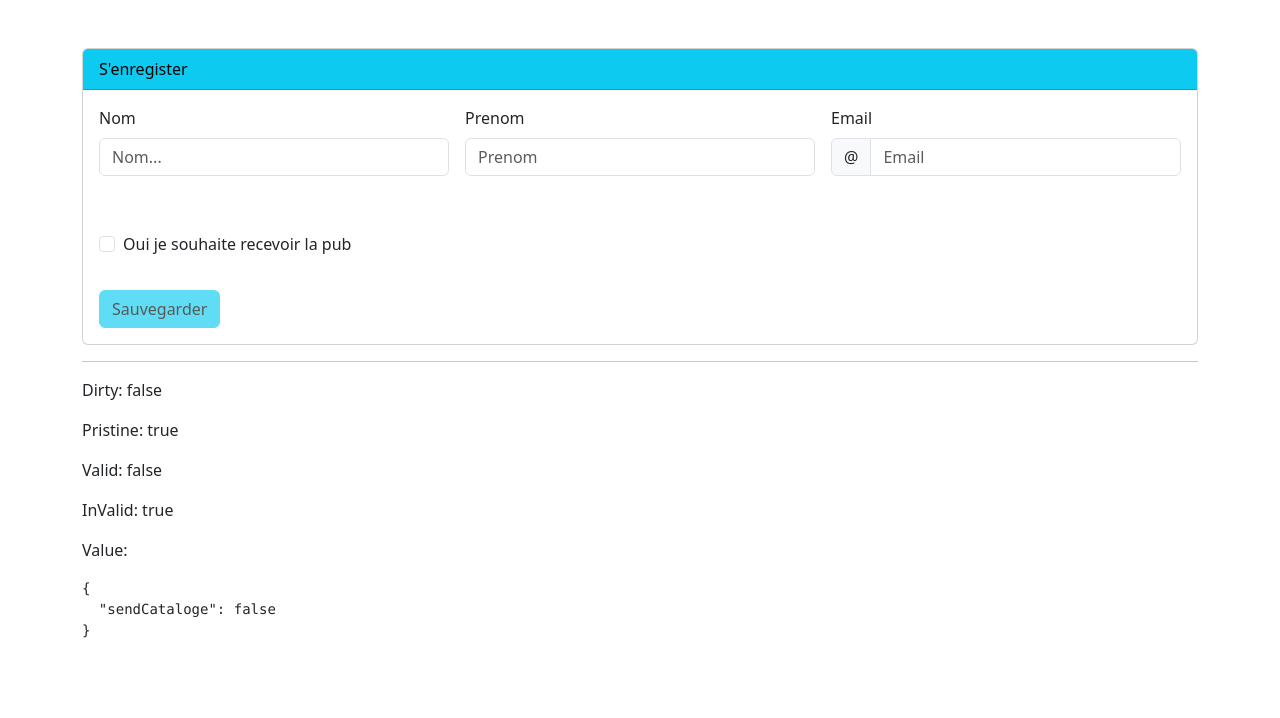
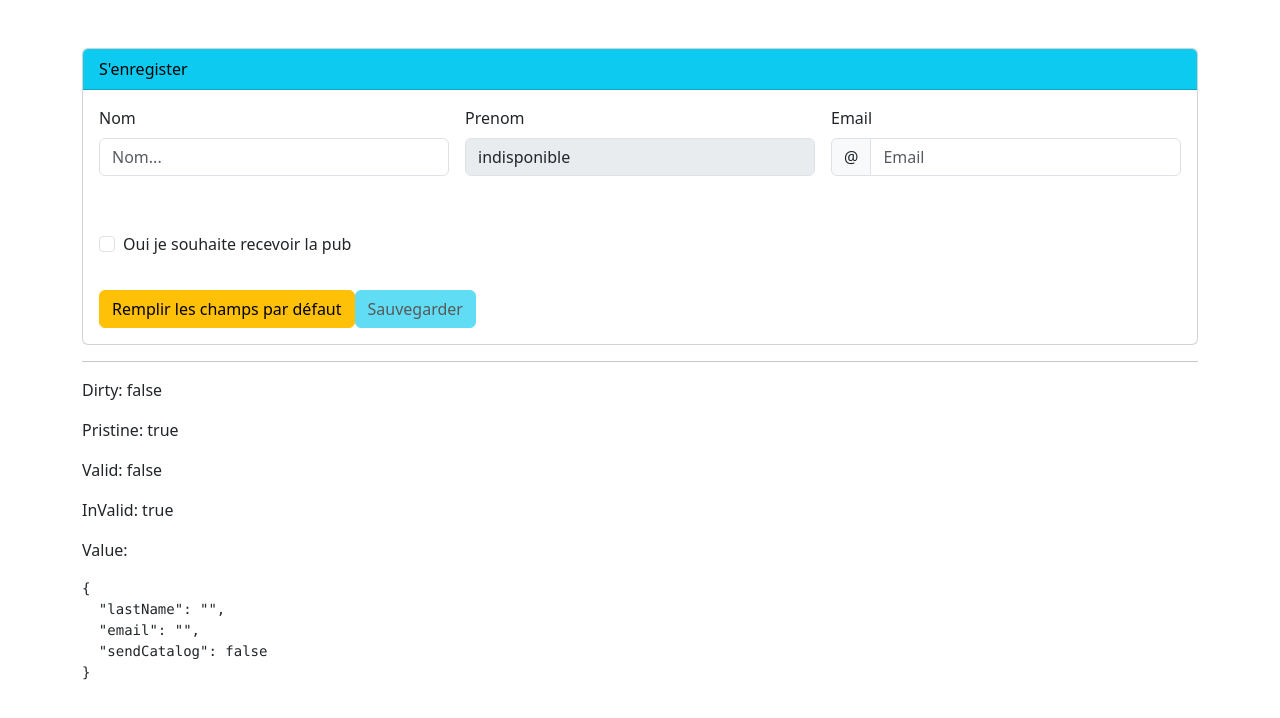
Before and after one commit to mahjoub004/Form-App-Angular, an Angular app: page / in a window 1280 px wide. Shown: the top 718 px of the page. Built offline with nearby package versions, Linux system fonts and the light colour scheme.

Commit message:
Usage du FormBuilder et des méthodes setValue, patchValue

```diff
--- a/src/app/app.module.ts
+++ b/src/app/app.module.ts
@@ -1,5 +1,5 @@
 import { NgModule } from '@angular/core';
-import { FormsModule } from '@angular/forms';
+import { FormsModule, ReactiveFormsModule } from '@angular/forms';
 import { BrowserModule } from '@angular/platform-browser';
 
 import { AppRoutingModule } from './app-routing.module';
@@ -14,7 +14,8 @@ import { RegisterComponent } from './components/register/register.component';
   imports: [
     BrowserModule,
     AppRoutingModule,
-    FormsModule
+    FormsModule,
+    ReactiveFormsModule,
   ],
   providers: [],
   bootstrap: [AppComponent]
--- a/src/app/components/register/register.component.html
+++ b/src/app/components/register/register.component.html
@@ -3,28 +3,33 @@
     S'enregister
   </div>
   <div class="card-body">
-    <form class="row g-3 needs-validation" novalidate (ngSubmit)="saveData(registerForm)" #registerForm="ngForm">
+    <form class="row g-3 needs-validation" novalidate (ngSubmit)="saveData()" [formGroup]="registerForm">
+
       <div class="col-md-4">
-        <label for="validationCustom01" class="form-label">Nom</label>
-        <input type="text" class="form-control" placeholder="Nom..." id="validationCustom01" [(ngModel)]="user.lastName"
-          name="lastName" required minlength="4" #lastNameVar="ngModel"
-          [ngClass]="{'is-invalid':lastNameVar?.touched && !lastNameVar?.valid}">
-        <!-- #lastNameVar="ngModel"  pour avoir le status de l'input -->
+        <label class="form-label">Nom</label>
+        <input type="text" class="form-control" placeholder="Nom..."
+        required
+        minlength="4"
+        formControlName="lastName"
+          [ngClass]="{'is-invalid':registerForm.get('lastName')?.touched && !registerForm.get('lastName')?.valid}">
+        <!-- #registerForm.get('lastName')="ngModel"  pour avoir le status de l'input -->
         <div class="invalid-feedback">
-          <span *ngIf="lastNameVar.errors?.['required']">Entrez votre nom</span>
-          <span *ngIf="lastNameVar.errors?.['minlength']">Minimum 4 charactéres </span>
+          <span *ngIf="registerForm.get('lastName')?.errors?.['required']">Entrez votre nom</span>
+          <span *ngIf="registerForm.get('lastName')?.errors?.['minlength']">Minimum 4 charactéres </span>
         </div>
       </div>
 
       <div class="col-md-4">
         <label class="form-label">Prenom</label>
-        <input type="text" class="form-control" placeholder="Prenom" required minlength="4" [(ngModel)]="user.firstName"
-          name="firstName" #firstNameVar="ngModel"
-          [ngClass]="{'is-invalid':firstNameVar?.touched && !firstNameVar?.valid}">
+        <input type="text" class="form-control" placeholder="Prenom"
+        required
+        minlength="4"
+          formControlName="firstName"
+          [ngClass]="{'is-invalid':registerForm.get('firstName')?.touched && !registerForm.get('firstName')?.valid}">
 
         <div class="invalid-feedback">
-          <span *ngIf="firstNameVar.errors?.['required']">Entrez votre prénom</span>
-          <span *ngIf="firstNameVar.errors?.['minlength']">Minimum 4 charactéres </span>
+          <span *ngIf="registerForm.get('firstName')?.errors?.['required']">Entrez votre prénom</span>
+          <span *ngIf="registerForm.get('firstName')?.errors?.['minlength']">Minimum 4 charactéres </span>
         </div>
 
       </div><br>
@@ -32,12 +37,15 @@
         <label class="form-label">Email</label>
         <div class="input-group has-validation">
           <span class="input-group-text">@</span>
-          <input type="email" class="form-control" placeholder="Email" required email [(ngModel)]="user.email"
-            name="email" #emailVar="ngModel" [ngClass]="{'is-invalid':emailVar?.touched && !emailVar?.valid}">
+          <input type="email" class="form-control" placeholder="Email"
+          required
+          email
+          formControlName="email"
+          [ngClass]="{'is-invalid':registerForm.get('email')?.touched && !registerForm.get('email')?.valid}">
 
           <div class="invalid-feedback">
-            <span *ngIf="emailVar.errors?.['required']">Entrez votre E-mail</span>
-            <span *ngIf="emailVar.errors?.['email']">Entrez un E-mail valide </span>
+            <span *ngIf="registerForm.get('email')?.errors?.['required']">Entrez votre E-mail</span>
+            <span *ngIf="registerForm.get('email')?.errors?.['email']">Entrez un E-mail valide </span>
           </div>
         </div>
       </div>
@@ -46,15 +54,15 @@
         <div class="col-md-12">
           <div class="form-check mt-4 pt-3">
             <label for="sendCatalogId" class="form-check-label">
-              <input type="checkbox" class="form-check-input" name="sendCataloge" [(ngModel)]="user.sendCataloge">
+              <input type="checkbox" class="form-check-input" formControlName="sendCatalog">
               Oui je souhaite recevoir la pub
             </label>
           </div>
         </div>
       </div>
 
-      <!--  -->
-      <div *ngIf="user.sendCataloge">
+      <!--
+      <div *ngIf="registerForm.get('sendCatalog')">
 
         <div class="form-row mb-3">
           <div class="col-md-6">
@@ -89,9 +97,13 @@
             <input type="number" class="form-control" min="0">
           </div>
         </div>
-      </div>
-<!-- button submit -->
+      </div>-->
+      <!-- button Remplir les champs -->
+
+         <!-- button submit -->
       <div class="col-12">
+        <button type="button" class="btn btn-warning mr-2" (click)="fillFormData()" > <!-- event binding -->
+        Remplir les champs par défaut</button>
         <button class="btn btn-info" type="submit" [disabled]="!registerForm.valid">Sauvegarder</button>
       </div>
 
--- a/src/app/components/register/register.component.ts
+++ b/src/app/components/register/register.component.ts
@@ -1,5 +1,5 @@
 import { Component, OnInit } from '@angular/core';
-import { NgForm } from '@angular/forms';
+import { FormBuilder, FormControl, FormGroup, NgForm } from '@angular/forms';
 import { User } from './user';
 
 @Component({
@@ -11,14 +11,29 @@ export class RegisterComponent implements OnInit {
 
    public user: User = new User();
 
-  constructor() { }
+   public registerForm!: FormGroup;
+  constructor(private formBuilder : FormBuilder) { }
 
   ngOnInit(): void {
+
+    this.registerForm = this.formBuilder.group({
+      lastName:[''],
+      firstName: {value:'indisponible' , disabled: true},
+      email: '',
+      sendCatalog:false,
+    });
   }
-saveData(registerForm: NgForm){
 
-  console.log( registerForm.form);
-  console.log( 'les valeurs' ,JSON.stringify(registerForm.value) );
-
+saveData(){
+  console.log( this.registerForm);
+  console.log( 'les valeurs' ,JSON.stringify(this.registerForm?.value) );
+}
+fillFormData(){
+  this.registerForm.setValue({
+    firstName:'Fred',
+    lastName:'Monique',
+    email:'fred@yahoo.fr',
+    sendCatalog: true,
+  })
 }
 }
--- a/src/app/components/register/user.ts
+++ b/src/app/components/register/user.ts
@@ -2,5 +2,5 @@ export class User {
   public firstName: string | undefined ;
   public lastName: string | undefined ;
   public email: string | undefined ;
-  public sendCataloge: boolean = false;
+  public sendCatalog: boolean = false;
 }
```
